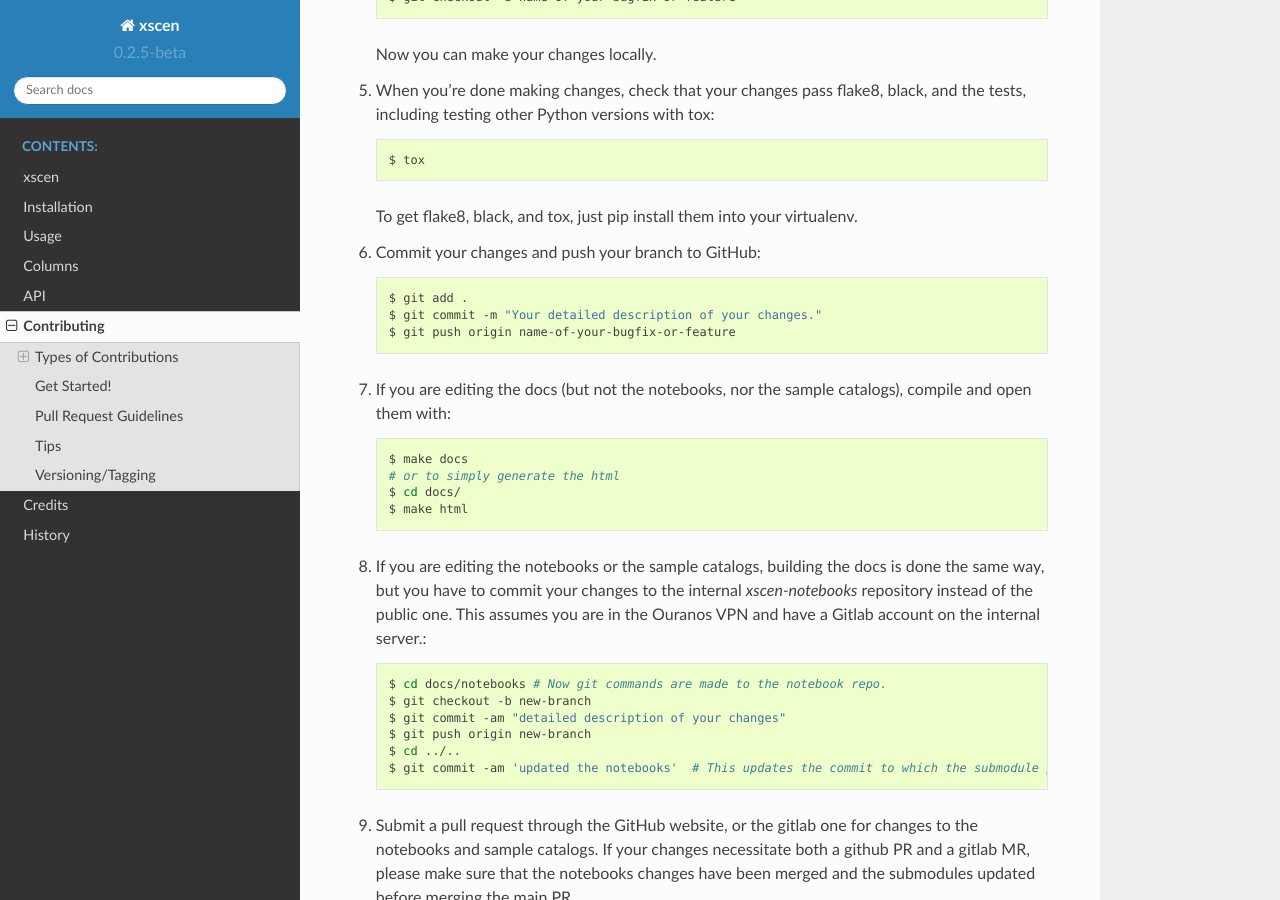
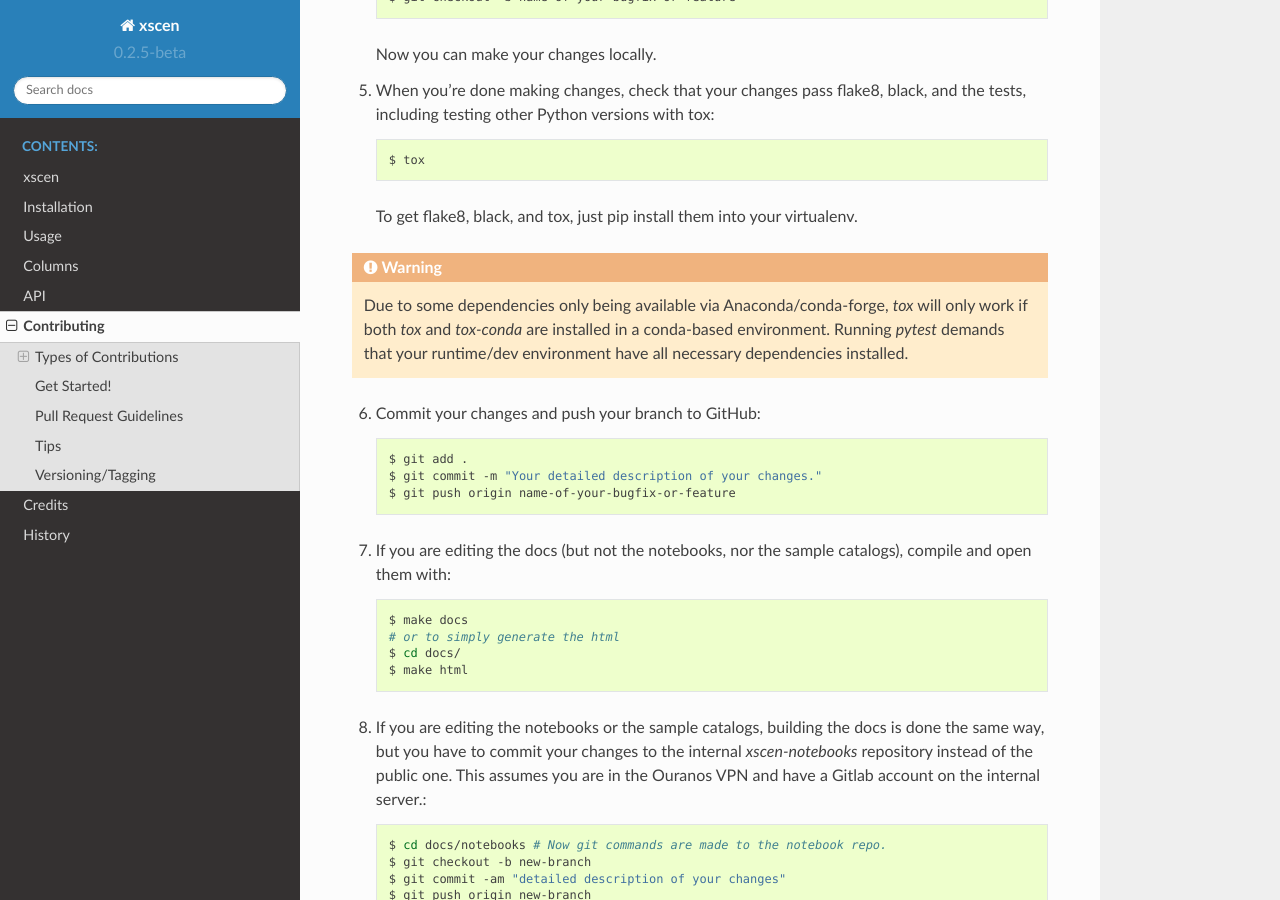
Before and after one commit to Ouranosinc/xscen, a Sphinx documentation site: the page built from docs/contributing.rst, in a window 1280 px wide and 900 px high, scrolled down 2004 px. Built offline with Sphinx 7.4.7 and the Read the Docs theme 2.0.0, drawn with Linux system fonts in a browser that asks for light colours; pages that are not in the unit, such as notebooks, are missing from menus.

Commit message:
update dev recipe to include pytest-cov, update CONTRIBUTING.rst to include warning about need for tox-conda, update environment-dev.yml to include tox and tox-conda, fix typo

```diff
--- a/CONTRIBUTING.rst
+++ b/CONTRIBUTING.rst
@@ -99,6 +99,12 @@ the `docs/notebooks` submodule not being fetched, but this doesn't affect the us
 
    To get flake8, black, and tox, just pip install them into your virtualenv.
 
+.. warning::
+
+   Due to some dependencies only being available via Anaconda/conda-forge, `tox` will only work if both `tox` and `tox-conda`
+   are installed in a conda-based environment. Running `pytest` demands that your runtime/dev environment have all necessary
+   dependencies installed.
+
 6. Commit your changes and push your branch to GitHub::
 
     $ git add .
@@ -147,7 +153,6 @@ To run a subset of tests::
 
 $ pytest tests.test_xscen
 
-
 Versioning/Tagging
 ------------------
 
--- a/docs/installation.rst
+++ b/docs/installation.rst
@@ -5,7 +5,7 @@ Installation
 From sources
 ------------
 
-Because of some packages being absent from pypi (`xESMF`), we highly recommand installing
+Because of some packages being absent from pypi (`xESMF`), we highly recommend installing
 xscen in a conda environment. An environment file is available on the `Github repo`_.
 
 .. Warning::
--- a/environment-dev.yml
+++ b/environment-dev.yml
@@ -46,3 +46,6 @@ dependencies:
   - pip
   - pip:
     - git+https://github.com/intake/intake-esm.git#egg=intake-esm
+  # Testing
+  - tox
+  - tox-conda
--- a/setup.cfg
+++ b/setup.cfg
@@ -30,7 +30,9 @@ test = pytest
 
 [tool:pytest]
 collect_ignore = ['setup.py']
-addopts = --verbose
+addopts =
+	--cov
+	--verbose
 filterwarnings =
 	ignore::UserWarning
 
--- a/setup.py
+++ b/setup.py
@@ -53,7 +53,7 @@ setup(
     name="xscen",
     packages=find_packages(include=["xscen", "xscen.*"]),
     test_suite="tests",
-    tests_require=["pytest"],
+    tests_require=["pytest", "pytest-cov"],
     url="https://github.com/Ouranosinc/xscen",
     version="0.2.5-beta",
     zip_safe=False,
```
